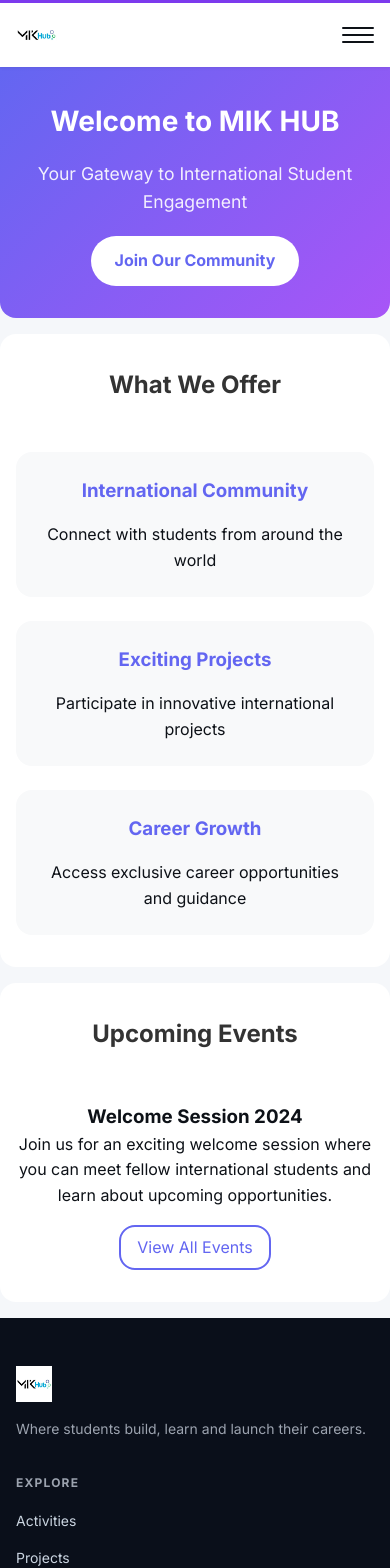
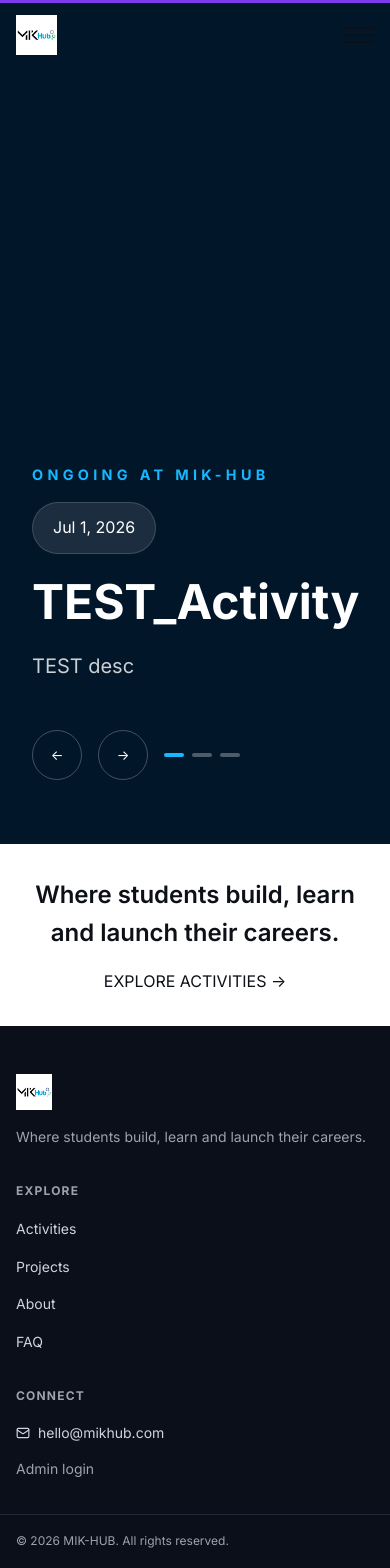
Before and after one commit to ShakhawatTuhin/MIKHub, a Svelte app in the folder frontend/: page / in a window 390 px wide. Shown: the top 1568 px of the page. Built offline with nearby package versions, Linux system fonts and the light colour scheme.

Commit message:
Re-designed hero page

```diff
--- /dev/null
+++ b/frontend/src/components/CarouselControls.svelte
@@ -0,0 +1,74 @@
+<script>
+  export let current;
+  export let total;
+  export let onPrev;
+  export let onNext;
+</script>
+
+<div class="controls">
+
+  <button
+    class="circle"
+    on:click={onPrev}
+  >
+    ←
+  </button>
+
+  <button
+    class="circle"
+    on:click={onNext}
+  >
+    →
+  </button>
+
+  <div class="dots">
+    {#each Array(total) as _, index}
+      <div
+        class:active={index === current}
+        class="dot"
+      />
+    {/each}
+  </div>
+
+</div>
+
+<style>
+  .controls {
+    display: flex;
+    align-items: center;
+    gap: 1rem;
+    margin-top: 3rem;
+  }
+
+  .circle {
+    width: 50px;
+    height: 50px;
+    border-radius: 50%;
+
+    border: 1px solid rgba(255,255,255,.25);
+
+    background: transparent;
+
+    color: white;
+
+    cursor: pointer;
+  }
+
+  .dots {
+    display: flex;
+    gap: .5rem;
+  }
+
+  .dot {
+    width: 20px;
+    height: 4px;
+
+    background: rgba(255,255,255,.3);
+
+    border-radius: 999px;
+  }
+
+  .dot.active {
+    background: #17b8ff;
+  }
+</style>
--- /dev/null
+++ b/frontend/src/components/HeroCarousel.svelte
@@ -0,0 +1,101 @@
+<script>
+  import CarouselControls from './CarouselControls.svelte';
+
+  export let activities = [];
+
+  let current = 0;
+
+  function next() {
+    current = (current + 1) % activities.length;
+  }
+
+  function previous() {
+    current =
+      (current - 1 + activities.length) %
+      activities.length;
+  }
+</script>
+
+<section class="hero">
+
+  <slot />
+
+  <div class="hero-content">
+    <p class="eyebrow">ONGOING AT MIK-HUB</p>
+
+    <div class="date-pill">
+      {activities[current].date}
+    </div>
+
+    <h1>{activities[current].title}</h1>
+
+    <p class="description">
+      {activities[current].description}
+    </p>
+
+    <CarouselControls
+      {current}
+      total={activities.length}
+      onPrev={previous}
+      onNext={next}
+    />
+  </div>
+
+</section>
+
+<style>
+  .hero {
+    min-height: 100vh;
+    background: #021629;
+    position: relative;
+    display: flex;
+    flex-direction: column;
+    padding-top: var(--navbar-height);
+  }
+
+  .hero-content {
+    margin-top: auto;
+    max-width: 700px;
+    padding-left: 12rem;
+    padding-bottom: 8rem;
+  }
+
+  .eyebrow {
+    color: #17b8ff;
+    font-size: .9rem;
+    font-weight: 700;
+    letter-spacing: .3em;
+    text-transform: uppercase;
+  }
+
+  .date-pill {
+    display: inline-flex;
+    margin-top: 1rem;
+    padding: .75rem 1.25rem;
+    border-radius: 999px;
+    background: rgba(255,255,255,.1);
+    border: 1px solid rgba(255,255,255,.15);
+    color: white;
+  }
+
+  h1 {
+    color: white;
+    font-size: clamp(3rem,8vw,6rem);
+    line-height: 1;
+    font-weight: 800;
+    margin: 1.5rem 0;
+  }
+
+  .description {
+    color: rgba(255,255,255,.8);
+    font-size: 1.25rem;
+  }
+
+  @media (max-width:768px) {
+    .hero-content {
+      padding-left: 2rem;
+      padding-right: 2rem;
+      padding-bottom: 4rem;
+    }
+  }
+</style>
--- /dev/null
+++ b/frontend/src/components/IntroBar.svelte
@@ -0,0 +1,49 @@
+<script>
+  import { Link } from 'svelte-routing';
+</script>
+
+<section class="intro-bar">
+
+  <h2>
+    Where students build, learn and launch their careers.
+  </h2>
+
+  <Link to="/activities">
+    EXPLORE ACTIVITIES →
+  </Link>
+
+</section>
+
+<style>
+  .intro-bar {
+    background: white;
+
+    min-height: 100px;
+
+    display: flex;
+    justify-content: space-between;
+    align-items: center;
+
+    padding: 2rem 6rem;
+  }
+
+  h2 {
+    font-size: 1.5rem;
+    font-weight: 600;
+  }
+
+  a {
+    color: #17b8ff;
+    text-decoration: none;
+    font-weight: 700;
+  }
+
+  @media (max-width:768px) {
+    .intro-bar {
+      flex-direction: column;
+      gap: 1rem;
+      text-align: center;
+      padding: 2rem;
+    }
+  }
+</style>
--- a/frontend/src/components/Navbar.svelte
+++ b/frontend/src/components/Navbar.svelte
@@ -1,13 +1,28 @@
 <script>
+  import {onMount} from 'svelte';
   import { Link } from 'svelte-routing';
   import logo from '/logo.jpeg';
 
   let menuOpen = false;
+  let scrolled = false;
+
   const toggleMenu = () => (menuOpen = !menuOpen);
   const closeMenu = () => (menuOpen = false);
+
+  onMount(() => {
+    const handleScroll = () => {
+      scrolled = window.scrollY > 50;
+    };
+
+    window.addEventListener('scroll', handleScroll);
+
+    return () => {
+      window.removeEventListener('scroll', handleScroll);
+    };
+  });
 </script>
 
-<header class="navbar">
+<header class="navbar" class:scrolled={scrolled}>
   <div class="navbar__top-bar"></div>
 
 <div class="navbar__inner container">
@@ -44,11 +59,30 @@
 <style>
   /* ── Shell ───────────────────────────────── */
   .navbar {
-    position:   sticky;
-    top:        0;
-    z-index:    100;
-    background: var(--color-nav-bg);
-    box-shadow: var(--shadow-sm);
+  position: fixed;
+  top: 0;
+  left: 0;
+  right: 0;
+
+  z-index: 100;
+
+  background: transparent;
+
+  box-shadow: none;
+
+  transition:
+    background-color 0.3s ease,
+    backdrop-filter 0.3s ease,
+    box-shadow 0.3s ease;
+  }
+
+  .navbar.scrolled {
+  background: rgba(255,255,255,0.9);
+
+  backdrop-filter: blur(12px);
+
+  box-shadow:
+    0 2px 10px rgba(0,0,0,0.08);
   }
 
   /* ── Purple top strip ────────────────────── */
@@ -82,12 +116,12 @@
   .navbar__links :global(a) {
     font-size:   var(--text-sm);
     font-weight: var(--font-medium);
-    color:       var(--color-text-primary);
-    transition:  color var(--transition-fast);
+    color:       white;
+    transition:  color 0.3s ease;
   }
 
-  .navbar__links :global(a:hover) {
-    color: var(--color-accent);
+  .navbar.scrolled .navbar__links :global(a) {
+  color: #111827;
   }
 
   /* ── CTA button ──────────────────────────── */
--- a/frontend/src/routes/Home.svelte
+++ b/frontend/src/routes/Home.svelte
@@ -1,220 +1,31 @@
 <script>
-  import { onMount } from 'svelte';
+  import Navbar from '../components/Navbar.svelte';
+  import HeroCarousel from '../components/HeroCarousel.svelte';
+  import IntroBar from '../components/IntroBar.svelte';
 
-  let features = [
+  const activities = [
     {
-      title: 'International Community',
-      description: 'Connect with students from around the world'
+      title: 'TEST_Activity',
+      description: 'TEST desc',
+      date: 'Jul 1, 2026'
     },
     {
-      title: 'Exciting Projects',
-      description: 'Participate in innovative international projects'
+      title: 'Hackathon 2026',
+      description: 'Build projects with students across Europe.',
+      date: 'Aug 12, 2026'
     },
     {
-      title: 'Career Growth',
-      description: 'Access exclusive career opportunities and guidance'
+      title: 'Startup Challenge',
+      description: 'Pitch ideas and compete for prizes.',
+      date: 'Sep 4, 2026'
     }
   ];
 </script>
 
-<div class="home">
-  <section class="hero">
-    <h1>Welcome to MIK HUB</h1>
-    <p class="subtitle">Your Gateway to International Student Engagement</p>
-    <a href="/join-us" class="cta-button">Join Our Community</a>
-  </section>
+<div class="homepage">
+  <HeroCarousel {activities}>
+    <Navbar />
+  </HeroCarousel>
 
-  <section class="features">
-    <h2>What We Offer</h2>
-    <div class="feature-grid">
-      {#each features as feature}
-        <div class="feature-card">
-          <h3>{feature.title}</h3>
-          <p>{feature.description}</p>
-        </div>
-      {/each}
-    </div>
-  </section>
-
-  <section class="upcoming">
-    <h2>Upcoming Events</h2>
-    <div class="event-preview">
-      <h3>Welcome Session 2024</h3>
-      <p>Join us for an exciting welcome session where you can meet fellow international students and learn about upcoming opportunities.</p>
-      <a href="/events" class="link-button">View All Events</a>
-    </div>
-  </section>
+  <IntroBar />
 </div>
-
-<style>
-  .home {
-    min-height: calc(100vh - 80px);
-  }
-
-  .hero {
-    text-align: center;
-    padding: 4rem 1rem;
-    background: linear-gradient(135deg, #6366f1 0%, #a855f7 100%);
-    color: white;
-    border-radius: 0 0 2rem 2rem;
-  }
-
-  h1 {
-    font-size: 3rem;
-    margin-bottom: 1rem;
-  }
-
-  .subtitle {
-    font-size: 1.5rem;
-    margin-bottom: 2rem;
-    opacity: 0.9;
-  }
-
-  .cta-button {
-    display: inline-block;
-    padding: 1rem 2rem;
-    background-color: white;
-    color: #6366f1;
-    text-decoration: none;
-    border-radius: 2rem;
-    font-weight: bold;
-    transition: transform 0.3s ease;
-  }
-
-  .cta-button:hover {
-    transform: translateY(-2px);
-  }
-
-  .features {
-    padding: 4rem 2rem;
-    background-color: white;
-    margin: 2rem 0;
-    border-radius: 1rem;
-  }
-
-  h2 {
-    text-align: center;
-    margin-bottom: 3rem;
-    color: #333;
-  }
-
-  .feature-grid {
-    display: grid;
-    grid-template-columns: repeat(auto-fit, minmax(250px, 1fr));
-    gap: 2rem;
-  }
-
-  .feature-card {
-    padding: 2rem;
-    background-color: #f8f9fa;
-    border-radius: 1rem;
-    text-align: center;
-    transition: transform 0.3s ease;
-  }
-
-  .feature-card:hover {
-    transform: translateY(-5px);
-  }
-
-  .feature-card h3 {
-    color: #6366f1;
-    margin-bottom: 1rem;
-  }
-
-  .upcoming {
-    padding: 4rem 2rem;
-    background-color: white;
-    border-radius: 1rem;
-  }
-
-  .event-preview {
-    max-width: 600px;
-    margin: 0 auto;
-    text-align: center;
-  }
-
-  .link-button {
-    display: inline-block;
-    padding: 0.5rem 1rem;
-    margin-top: 1rem;
-    color: #6366f1;
-    text-decoration: none;
-    border: 2px solid #6366f1;
-    border-radius: 1rem;
-    transition: all 0.3s ease;
-  }
-
-  .link-button:hover {
-    background-color: #6366f1;
-    color: white;
-  }
-
-  @media (max-width: 992px) {
-    .hero {
-      padding: 3rem 1rem;
-    }
-
-    h1 {
-      font-size: 2.5rem;
-    }
-
-    .subtitle {
-      font-size: 1.3rem;
-    }
-  }
-
-  @media (max-width: 768px) {
-    .hero {
-      padding: 2.5rem 1rem;
-      border-radius: 0 0 1.5rem 1.5rem;
-    }
-
-    h1 {
-      font-size: 2rem;
-    }
-
-    .subtitle {
-      font-size: 1.2rem;
-      margin-bottom: 1.5rem;
-    }
-
-    .feature-grid {
-      grid-template-columns: 1fr;
-      gap: 1.5rem;
-    }
-
-    .features, .upcoming {
-      padding: 3rem 1.5rem;
-      margin: 1.5rem 0;
-    }
-  }
-
-  @media (max-width: 576px) {
-    .hero {
-      padding: 2rem 1rem;
-      border-radius: 0 0 1rem 1rem;
-    }
-
-    h1 {
-      font-size: 1.75rem;
-    }
-
-    .subtitle {
-      font-size: 1.1rem;
-      margin-bottom: 1.25rem;
-    }
-
-    .cta-button {
-      padding: 0.75rem 1.5rem;
-    }
-
-    .features, .upcoming {
-      padding: 2rem 1rem;
-      margin: 1rem 0;
-    }
-
-    .feature-card {
-      padding: 1.5rem;
-    }
-  }
-</style>
```
